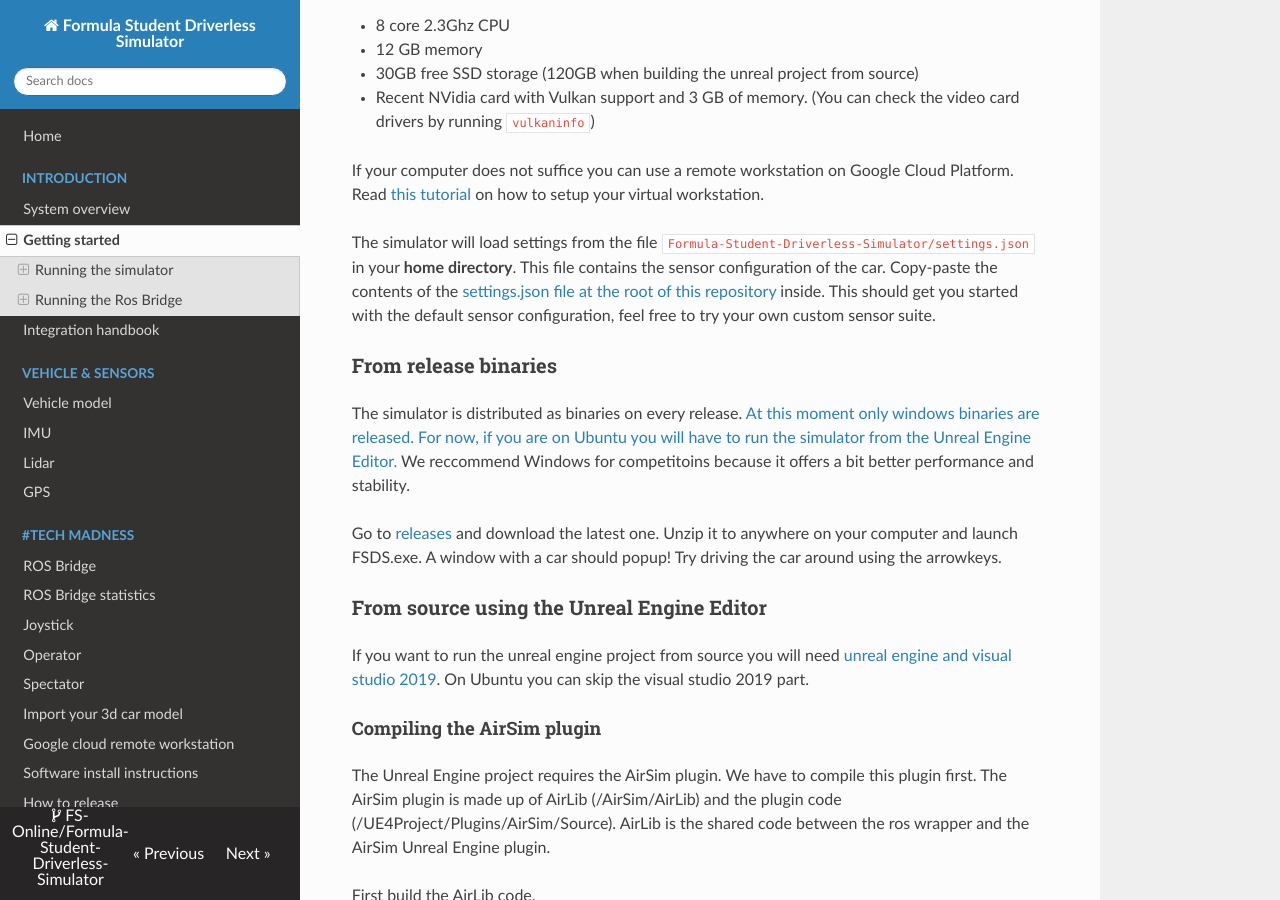
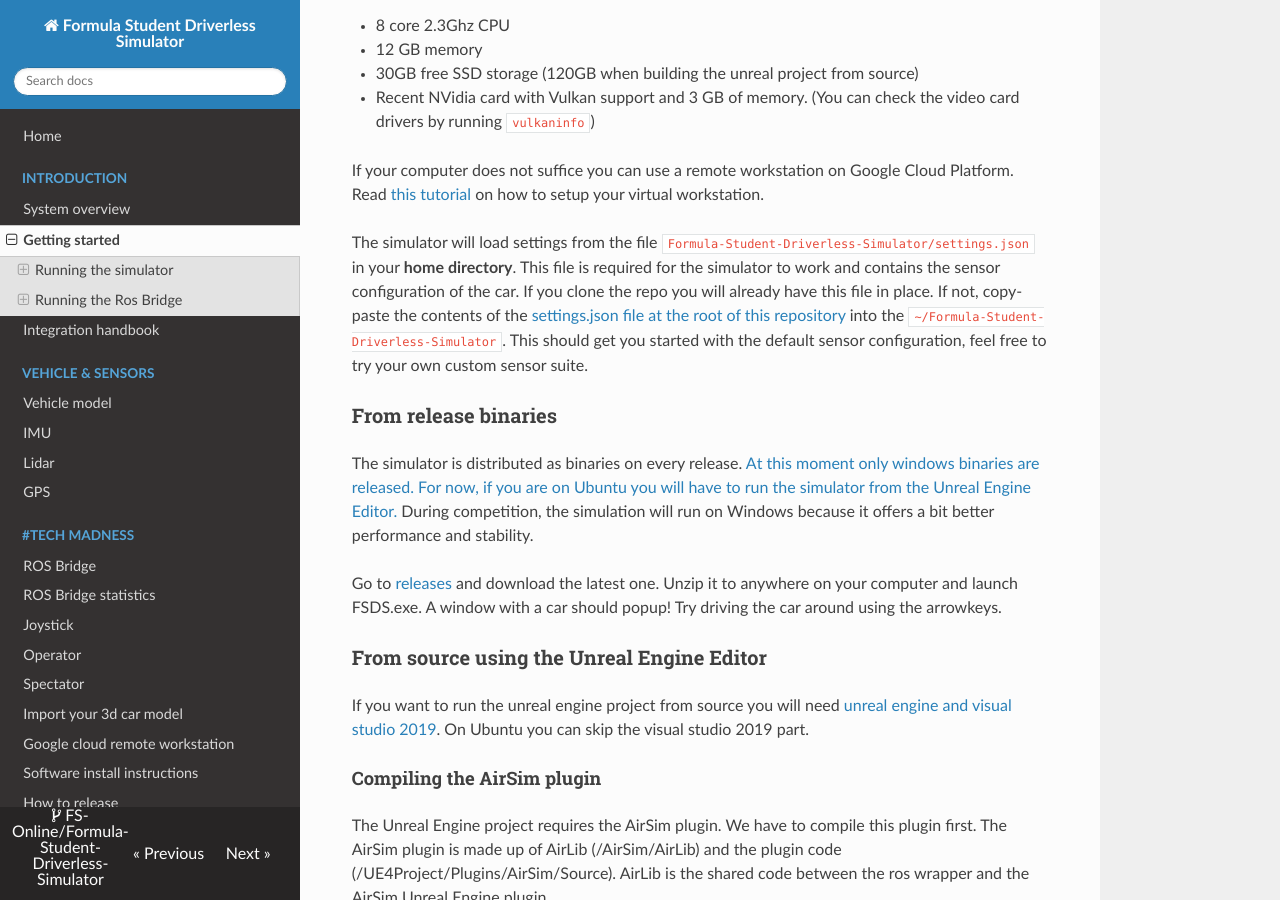
Before and after one commit to FS-Driverless/Formula-Student-Driverless-Simulator, an MkDocs documentation site: the page built from docs/getting-started.md, in a window 1280 px wide and 900 px high, scrolled down 466 px. Built offline with MkDocs 1.6.1, drawn with Linux system fonts in a browser that asks for light colours; nearby versions of some CDN libraries; comment, search, counter and statistics services are not loaded; some of the changed text lies outside the part shown.

Commit message:
Improvd docs after review from @davidoort

````diff
--- a/docs/getting-started.md
+++ b/docs/getting-started.md
@@ -20,15 +20,16 @@ If your computer does not suffice you can use a remote workstation on Google Clo
 Read [this tutorial](gcp-remote-workstation.md) on how to setup your virtual workstation.
 
 The simulator will load settings from the file `Formula-Student-Driverless-Simulator/settings.json` in your **home directory**.
-This file contains the sensor configuration of the car.
-Copy-paste the contents of the [settings.json file at the root of this repository](https://github.com/FS-Online/Formula-Student-Driverless-Simulator/blob/master/settings.json) inside.
+This file is required for the simulator to work and contains the sensor configuration of the car.
+If you clone the repo you will already have this file in place.
+If not, copy-paste the contents of the [settings.json file at the root of this repository](https://github.com/FS-Online/Formula-Student-Driverless-Simulator/blob/master/settings.json) into the `~/Formula-Student-Driverless-Simulator`.
 This should get you started with the default sensor configuration, feel free to try your own custom sensor suite.
 
 ### From release binaries
 
 The simulator is distributed as binaries on every release.
 [At this moment only windows binaries are released. For now, if you are on Ubuntu you will have to run the simulator from the Unreal Engine Editor.](https://github.com/FS-Online/Formula-Student-Driverless-Simulator/issues/107)
-We reccommend Windows for competitoins because it offers a bit better performance and stability.
+During competition, the simulation will run on Windows because it offers a bit better performance and stability.
 
 Go to [releases](https://github.com/FS-Online/Formula-Student-Driverless-Simulator/releases) and download the latest one.
 Unzip it to anywhere on your computer and launch FSDS.exe.
@@ -123,10 +124,10 @@ git clone https://github.com/FS-Online/Formula-Student-Driverless-Simulator.git
 Why you ask? Because we couldn't get relative paths in the C++ code to work so now we have hard-coded some paths to the home directory.
 I know yes it is ugly but it works. If you are bothered by it I would welcome you to open a pr with a fix.
 
-If this folder already exists as a result of any previous step, you can get your settings.json out, delete the folder (or rename it to something like UEProject or UESim) and after cloning the repo place the settings.json file back (this time inside the root of the repository where the default settings.json lives).
+If this folder already exists as a result of any previous step, move the existing folder out of the way and merge the content afterwards.
 
 If you are on Windows and cloned this repository in a Windows directory, go into the cloned repo and run `git config core.fileMode false` to ignore file mode changes.
-If you want to share the the clone directory with the Ubuntu WSL system, create a symlink from `~/Formula-Student-Driverless-Simulator` to `~/Formula-Student-Driverless-Simulator`
+If you want to share the the clone directory with the Ubuntu WSL system, create a symlink within WSL like so:
 ```
 ln -s /mnt/c/Users/developer/Formula-Student-Driverless-Simulator ~/Formula-Student-Driverless-Simulator
 ```
````
